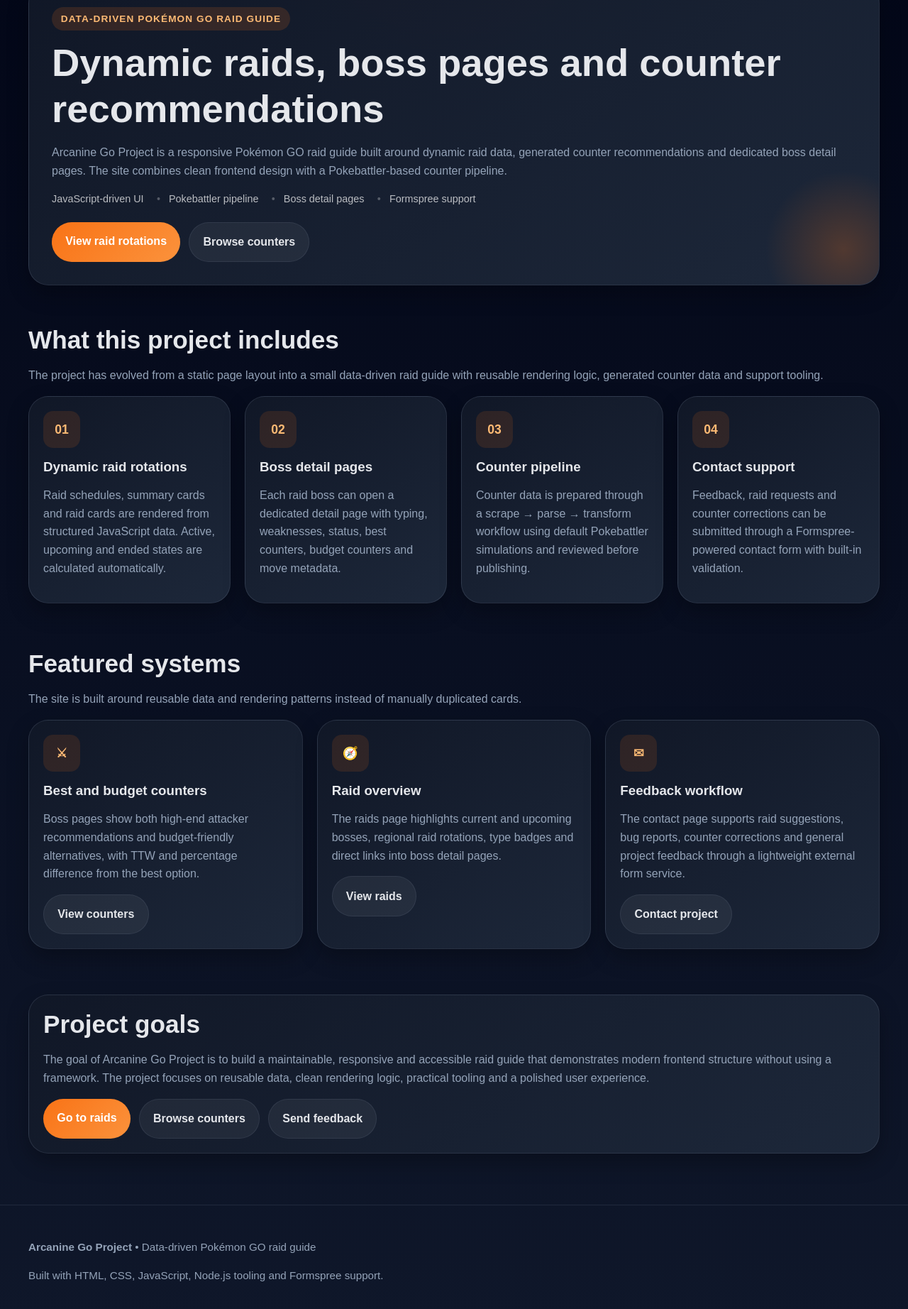
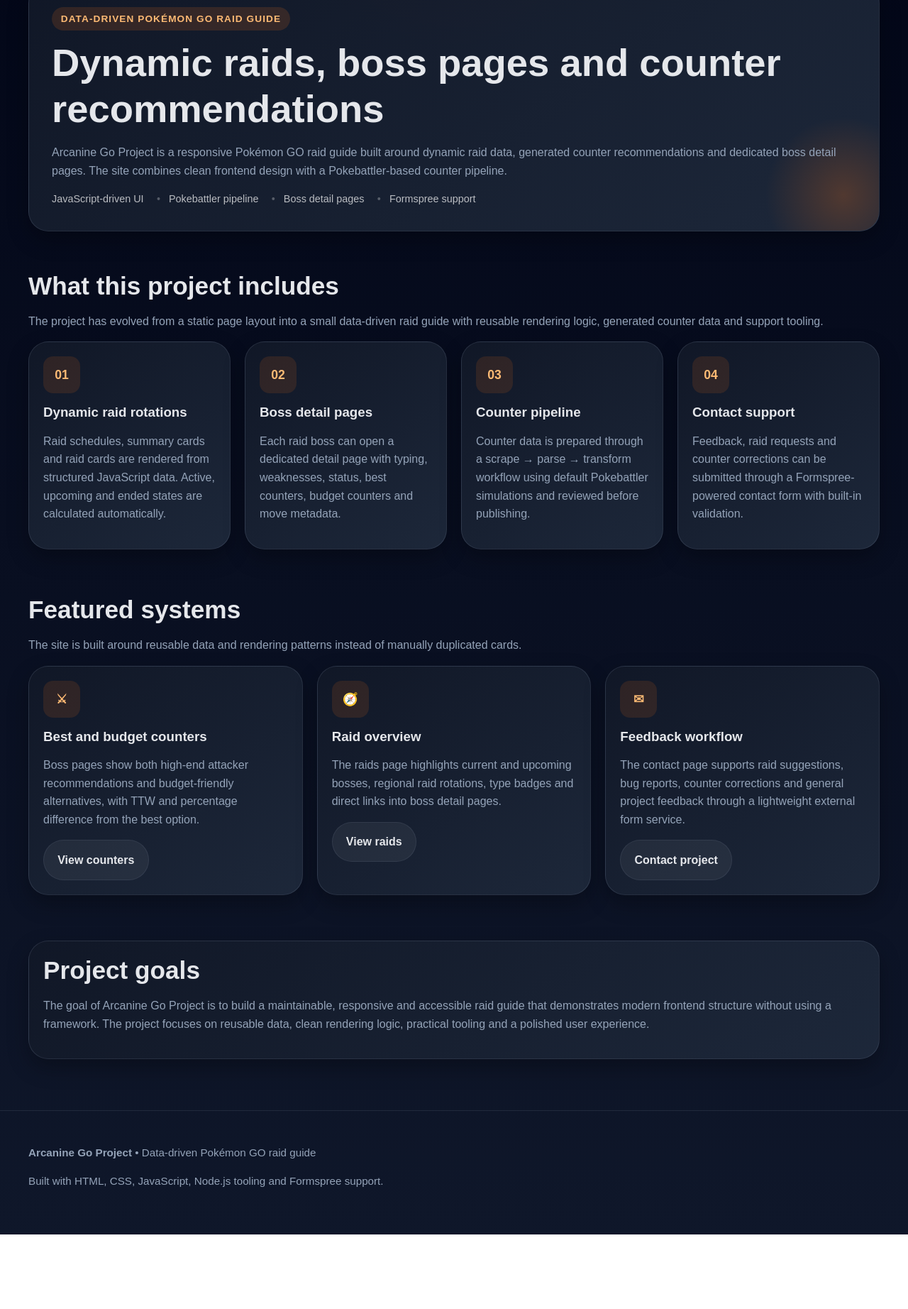
Before and after one commit to StormHB/arcanine_go_project, a website: page index.html in a window 1280 px wide. Shown: the part 164-2008 px from the top of the page at 71% size. After the commit the page ends 1903 px from the top, so only its background shows below. Drawn offline with Linux system fonts and the light colour scheme.

Commit message:
Simplify homepage CTA layout

```diff
--- a/index.html
+++ b/index.html
@@ -83,11 +83,6 @@
             <span class="pill">Pokebattler pipeline</span>
             <span class="pill">Boss detail pages</span>
             <span class="pill">Formspree support</span>
-          </div>
-
-          <div class="quick-links" style="margin-top: 1.25rem;">
-            <a class="btn btn-primary" href="raids.html">View raid rotations</a>
-            <a class="btn btn-secondary" href="counters.html">Browse counters</a>
           </div>
         </div>
       </div>
@@ -197,11 +192,6 @@
             reusable data, clean rendering logic, practical tooling and a polished user experience.
           </p>
 
-          <div class="quick-links">
-            <a class="btn btn-primary" href="raids.html">Go to raids</a>
-            <a class="btn btn-secondary" href="counters.html">Browse counters</a>
-            <a class="btn btn-secondary" href="contact.html">Send feedback</a>
-          </div>
         </div>
       </div>
     </section>
```
